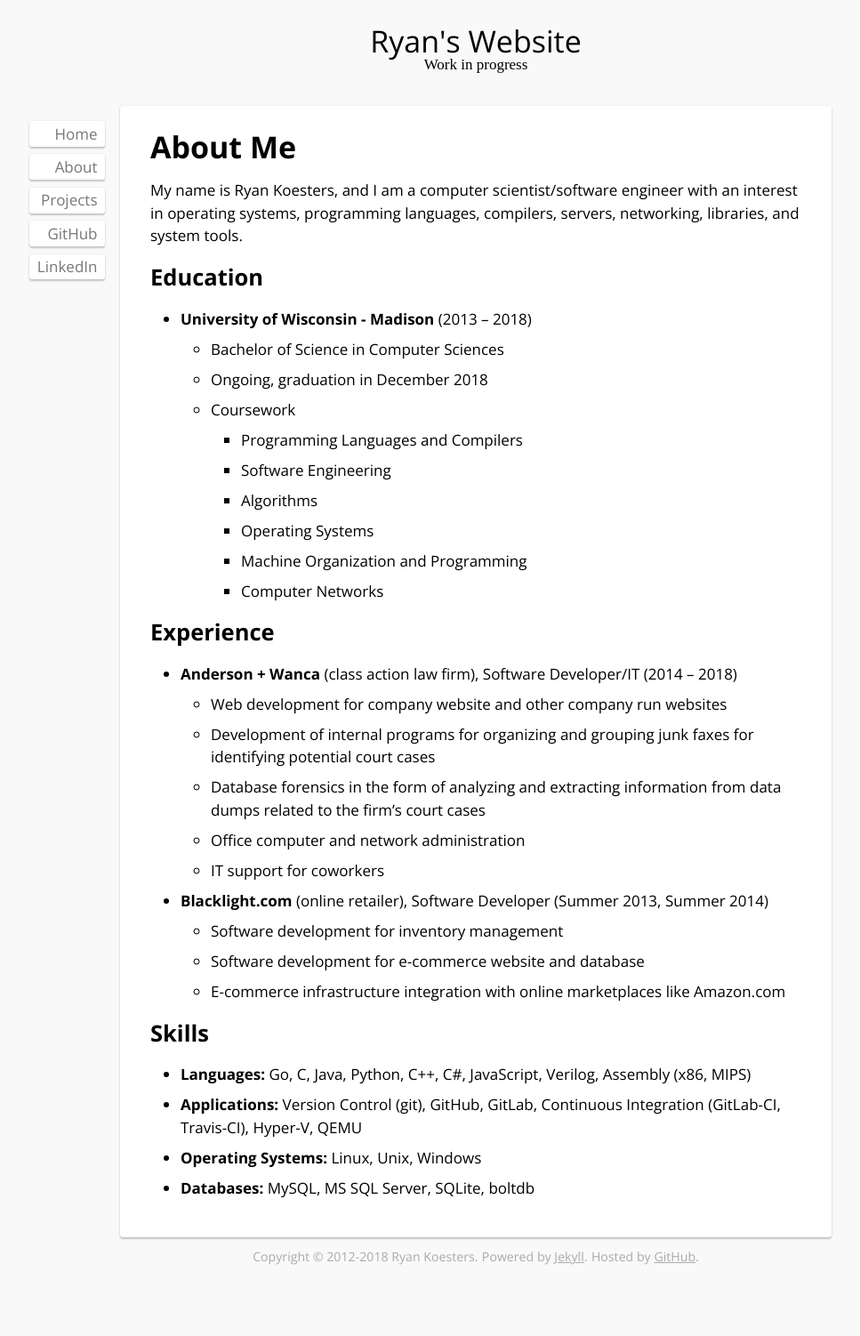
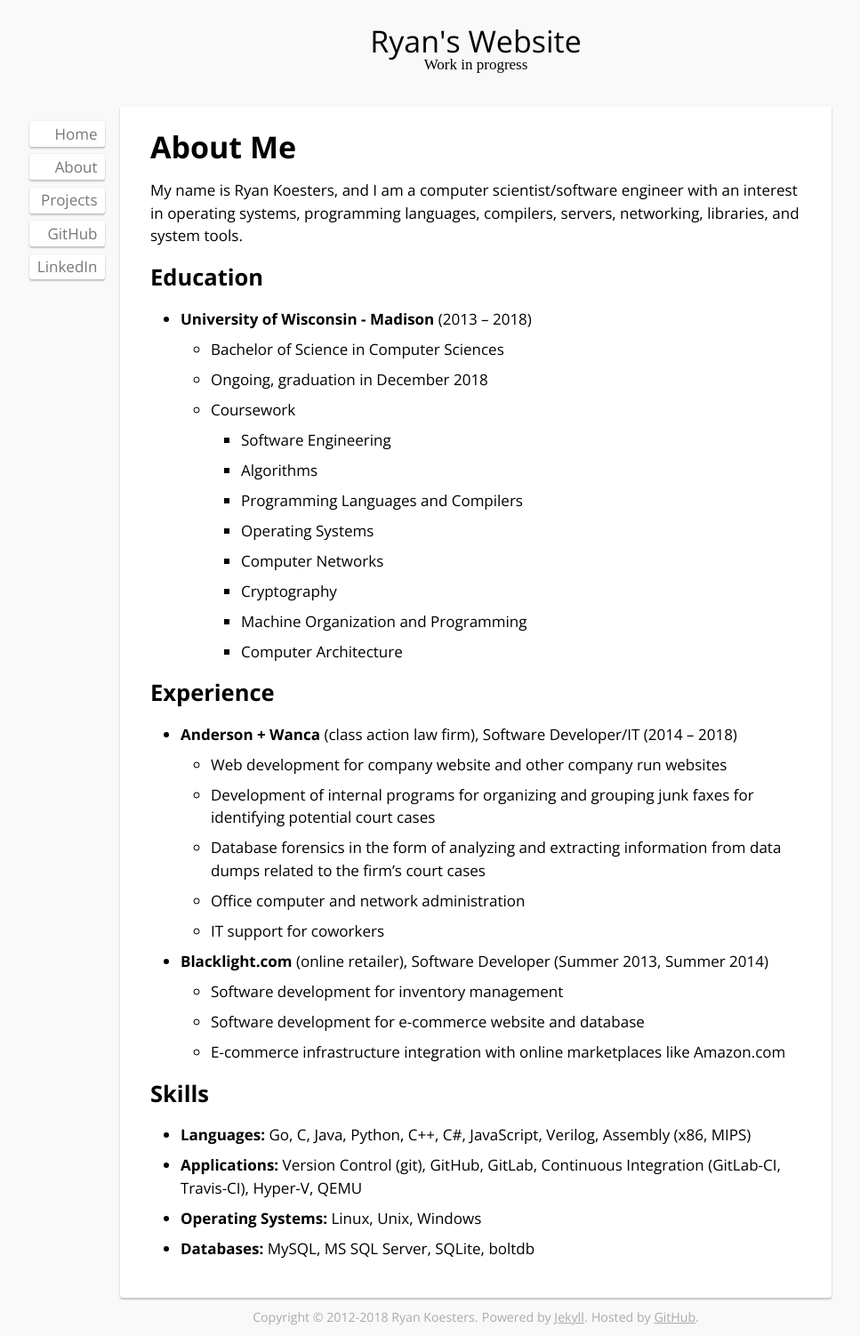
Before and after one commit to rkoesters/rkoesters.github.io, a Jekyll site: the page built from about.md, in a window 1280 px wide. Shown: the whole page at 89% size, without its empty margins (105-1072 px from the left). Built offline with Jekyll 4.4.1, drawn with Linux system fonts in a browser that asks for light colours; nearby versions of some CDN libraries; before the commit the page ends 1434 px from its top, so only the background shows below that.

Commit message:
Update coursework section.

```diff
--- a/about.md
+++ b/about.md
@@ -18,17 +18,21 @@ Education
 
   - Coursework
 
-    - Programming Languages and Compilers
-
     - Software Engineering
 
     - Algorithms
 
+    - Programming Languages and Compilers
+
     - Operating Systems
+
+    - Computer Networks
+
+    - Cryptography
 
     - Machine Organization and Programming
 
-    - Computer Networks
+    - Computer Architecture
 
 Experience
 ----------
```
